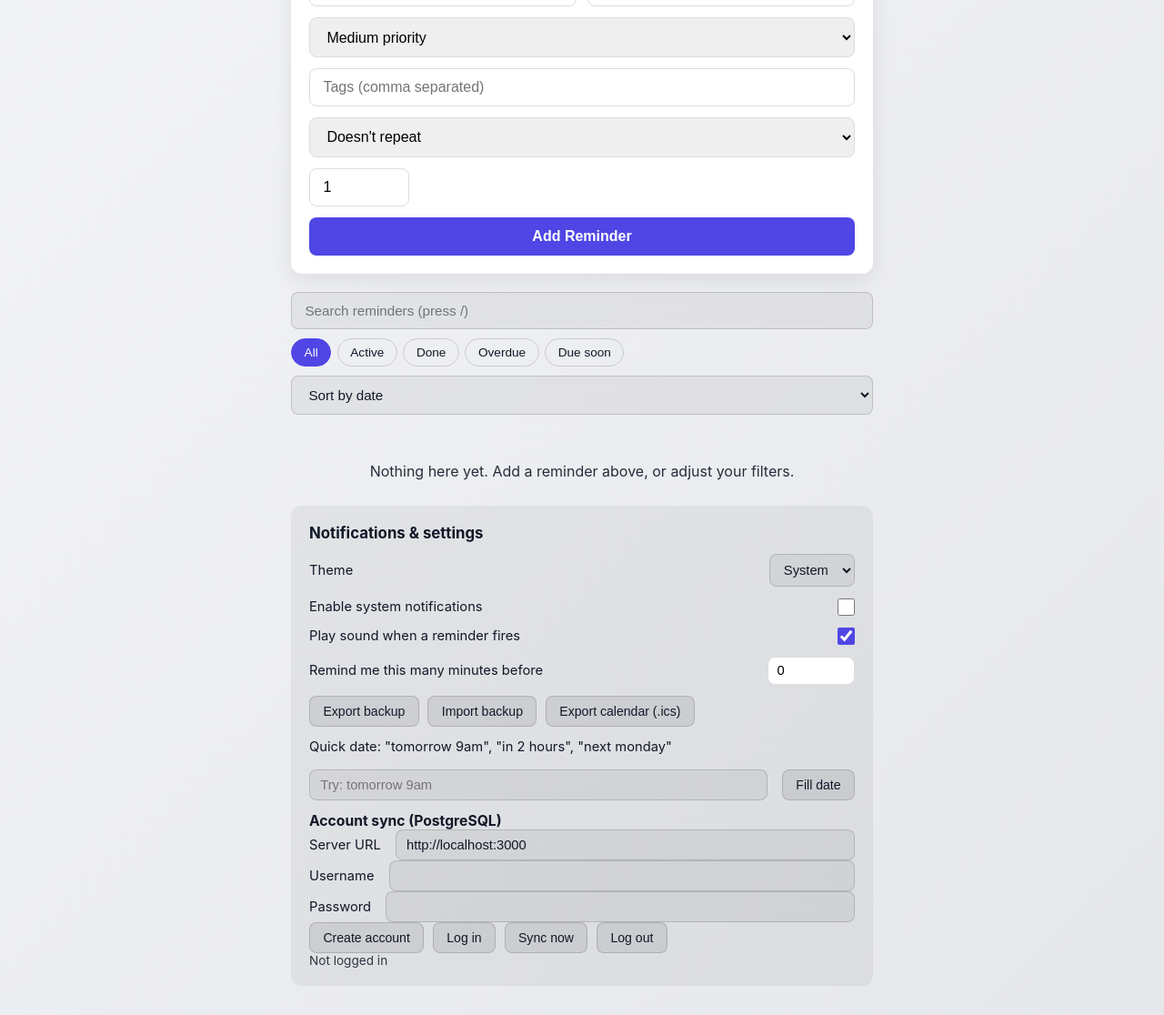
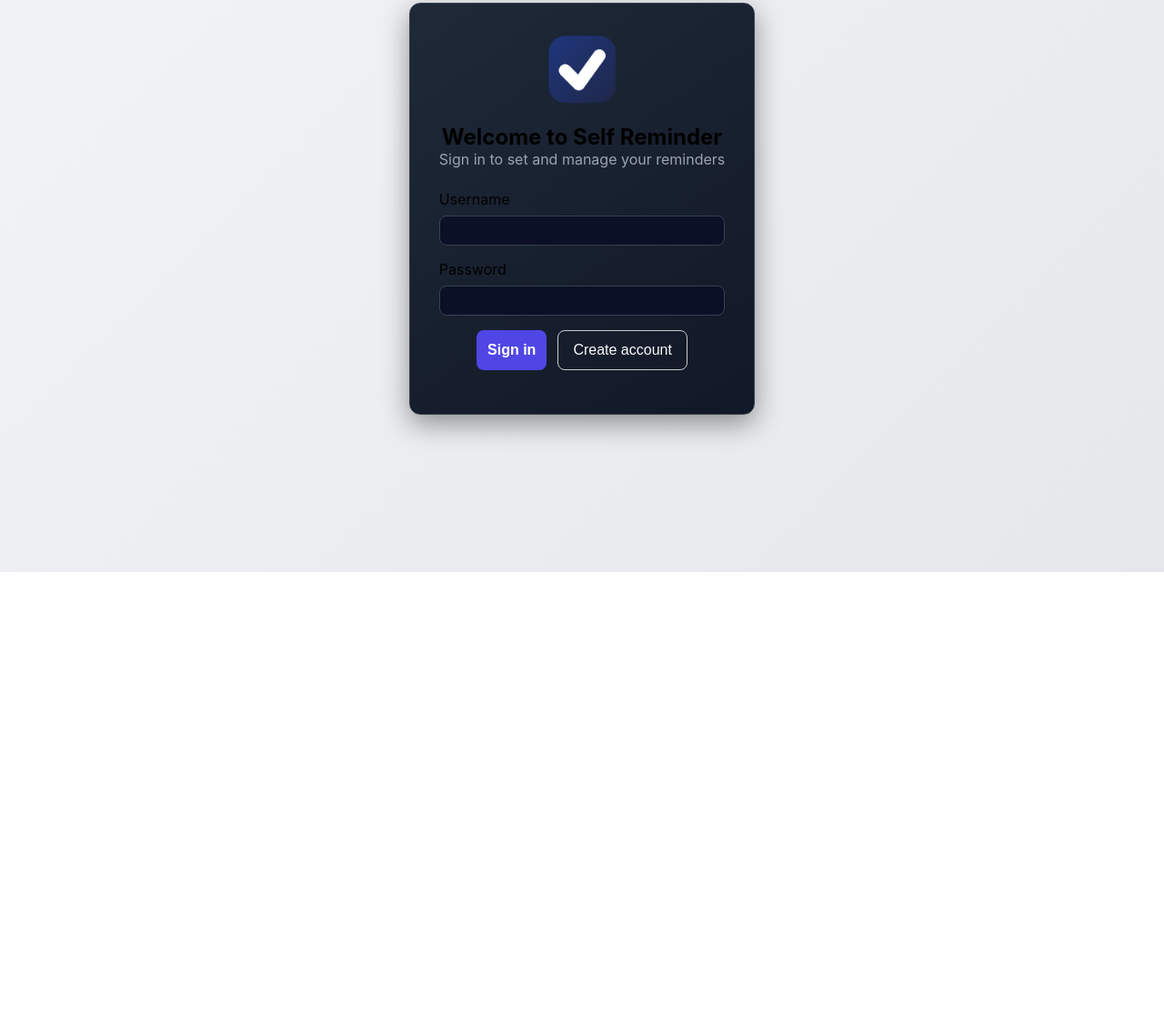
Before and after one commit to iyke-dotcom/self-reminder, a website built with Vite: page index.html in a window 1280 px wide. Shown: the part 171-1287 px from the top of the page at 91% size. After the commit the page ends 800 px from the top, so only its background shows below. Built offline with nearby package versions, Linux system fonts and the light colour scheme.

Commit message:
Add login gate UI, hide Postgres sync until logged in, polish styles; add redirects

```diff
--- a/index.html
+++ b/index.html
@@ -14,11 +14,11 @@
     <title>Self Reminder</title>
   </head>
   <body>
-    <main class="container">
+    <section id="login-screen" class="login-screen" aria-label="Login"><div class="login-card"><img src="/icon-192.png" alt="Self Reminder logo" class="login-logo" /><h2>Welcome to Self Reminder</h2><p class="login-subtitle">Sign in to set and manage your reminders</p><label class="login-field"><span>Username</span><input id="login-username" type="text" autocomplete="username" /></label><label class="login-field"><span>Password</span><input id="login-password" type="password" autocomplete="current-password" /></label><div class="login-actions"><button id="login-btn" type="button" class="primary">Sign in</button><button id="signup-btn" type="button" class="secondary">Create account</button></div><p id="login-status" class="login-status" role="status"></p></div></section><main class="container" id="app-main" style="display:none">
       <header class="app-header">
         <h1>Self Reminder</h1>
         <p class="tagline">Capture it, forget it, get reminded on time.</p>
-      </header>
+      </header><div class="header-actions"><button id="logout-btn" type="button" class="btn">Logout</button></div>
 
       <form id="reminder-form" class="form" autocomplete="off">
         <div class="form-row">
@@ -139,7 +139,7 @@
           <input id="nl-date" type="text" placeholder="Try: tomorrow 9am" />
           <button id="nl-apply" type="button" class="btn">Fill date</button>
         </label>
-        <div class="account" aria-label="Sync account">
+        <div class="account" id="sync-account" aria-label="Sync account" style="display:none">
           <h3>Account sync (PostgreSQL)</h3>
           <label class="setting">
             <span>Server URL</span>
--- a/src/styles/main.css
+++ b/src/styles/main.css
@@ -567,3 +567,5 @@ body {
 .btn:hover {
   background: var(--hover);
 }
+
+.login-screen{display:flex;align-items:center;justify-content:center;min-height:60vh;padding:2rem}.login-card{background:linear-gradient(145deg,#1f2937,#111827);border:1px solid #374151;border-radius:12px;padding:2rem;max-width:420px;width:100%;box-shadow:0 10px 30px rgba(0,0,0,0.4);text-align:center}.login-logo{width:80px;height:80px;margin-bottom:1rem;border-radius:16px}.login-subtitle{color:#9ca3af;margin-bottom:1.5rem}.login-field{display:flex;flex-direction:column;gap:0.5rem;margin-bottom:1rem;text-align:left}.login-field input{padding:0.5rem 0.7rem;border-radius:8px;border:1px solid #374151;background:#0b1026;color:#f9fafb}.login-actions{display:flex;gap:0.75rem;justify-content:center;margin-bottom:1rem}.header-actions{display:flex;justify-content:flex-end;margin-bottom:1rem}
```
